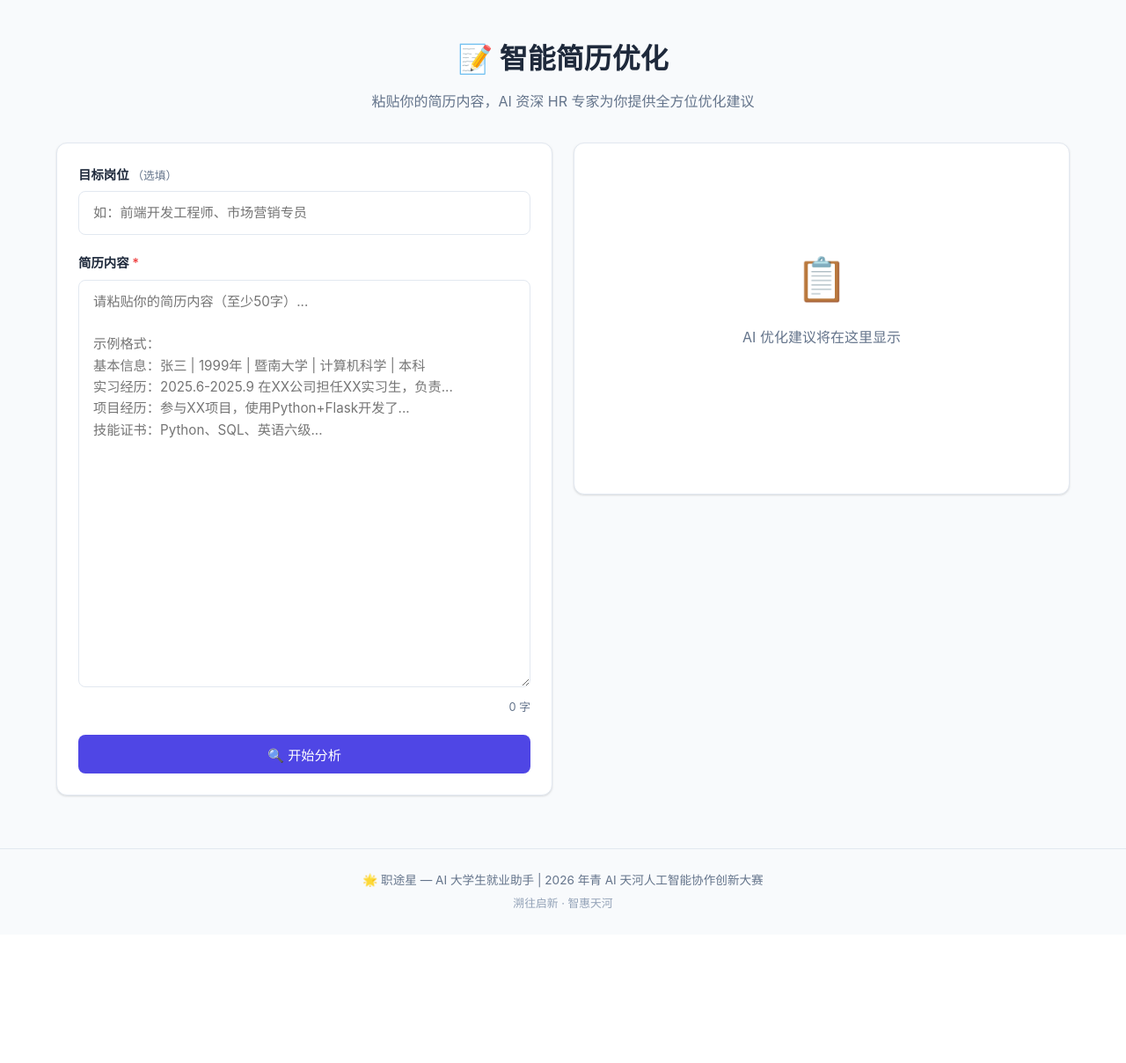
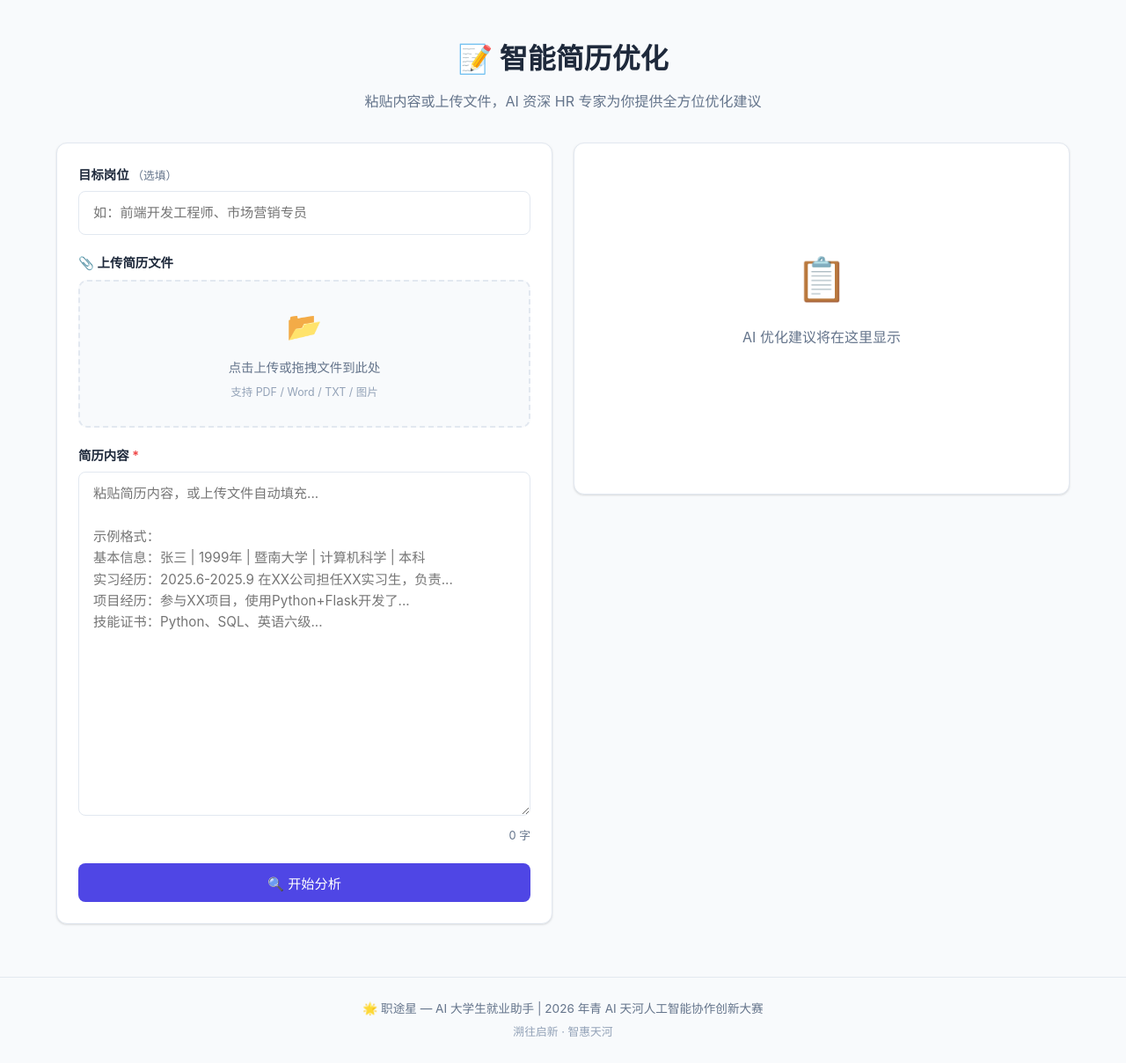
Before and after one commit to Luke06-ctrl/ai-job-helper, a Flask app: page /resume in a window 1280 px wide. Shown: the part 61-1269 px from the top of the page at 88% size. Before the commit the page ends 1093 px from the top, so only its background shows below. Run offline with Flask 3, Linux system fonts and the light colour scheme.

Commit message:
feat: add file upload (PDF/Word/TXT) and image OCR support

```diff
--- a/app.py
+++ b/app.py
@@ -1,9 +1,16 @@
 """职途星 — AI 大学生就业助手"""
+
+import base64
+import io
+import json
 
 from flask import Flask, render_template, request, jsonify, Response, session
 from flask_limiter import Limiter
+from PyPDF2 import PdfReader
+from docx import Document
+
 from config import SECRET_KEY, DEBUG
-from utils.deepseek import chat, chat_stream
+from utils.deepseek import chat, chat_stream, ocr_image
 from prompts.resume import build_messages as resume_build
 from prompts.interview import (
     build_start_message,
@@ -11,7 +18,6 @@ from prompts.interview import (
     INTERVIEW_TYPES,
 )
 from prompts.career import build_messages as career_build, PRESET_QUESTIONS
-import json
 
 app = Flask(__name__)
 app.secret_key = SECRET_KEY
@@ -83,6 +89,67 @@ def api_resume_analyze():
     messages = resume_build(resume_text, target_job)
     result = chat(messages, temperature=0.6)
     return jsonify({"result": result})
+
+
+@app.route("/api/resume/upload", methods=["POST"])
+@limiter.limit("3 per minute")
+def api_resume_upload():
+    """文件上传 + 图片 OCR 提取"""
+    file = request.files.get("file")
+    if not file:
+        return jsonify({"error": "请选择文件"}), 400
+
+    filename = file.filename.lower()
+    content = ""
+
+    try:
+        # 图片文件 → OCR 识别
+        if filename.endswith((".png", ".jpg", ".jpeg", ".webp", ".bmp")):
+            raw = file.read()
+            img_b64 = base64.b64encode(raw).decode("utf-8")
+            mime = "image/" + ("jpeg" if filename.endswith(".jpg") or filename.endswith(".jpeg") else filename.split(".")[-1])
+            if filename.endswith(".webp"):
+                mime = "image/webp"
+            elif filename.endswith(".bmp"):
+                mime = "image/bmp"
+            content = ocr_image(img_b64, mime)
+            if content.startswith("[OCR错误]"):
+                return jsonify({"error": content}), 500
+
+        # PDF 文件
+        elif filename.endswith(".pdf"):
+            raw = file.read()
+            reader = PdfReader(io.BytesIO(raw))
+            for page in reader.pages:
+                text = page.extract_text()
+                if text:
+                    content += text + "\n"
+            if not content.strip():
+                return jsonify({"error": "未能从 PDF 中提取文字，请尝试粘贴或拍照"}), 400
+
+        # Word 文件
+        elif filename.endswith(".docx"):
+            raw = file.read()
+            doc = Document(io.BytesIO(raw))
+            content = "\n".join(p.text for p in doc.paragraphs)
+            if not content.strip():
+                return jsonify({"error": "Word 文件内容为空"}), 400
+
+        # 纯文本文件
+        elif filename.endswith(".txt"):
+            raw = file.read()
+            content = raw.decode("utf-8", errors="replace")
+
+        else:
+            return jsonify({"error": "不支持的文件格式，请上传 PDF/Word/TXT/图片"}), 400
+
+        if not content.strip() or len(content.strip()) < 20:
+            return jsonify({"error": "提取的文字内容太少，请确认文件包含简历内容"}), 400
+
+        return jsonify({"content": content.strip(), "filename": file.filename})
+
+    except Exception as e:
+        return jsonify({"error": f"文件处理失败: {str(e)}"}), 500
 
 
 @app.route("/api/interview/start", methods=["POST"])
--- a/requirements.txt
+++ b/requirements.txt
@@ -2,4 +2,6 @@ flask==3.1.0
 flask-limiter==3.10.1
 openai==1.68.0
 python-dotenv==1.1.0
+PyPDF2==3.0.1
+python-docx==1.1.2
 gunicorn==23.0.0
--- a/static/css/style.css
+++ b/static/css/style.css
@@ -343,6 +343,53 @@ textarea:focus, input[type="text"]:focus {
     font-size: .8rem;
     color: var(--text-secondary);
     margin-top: 4px;
+}
+
+/* ═══════════════ 文件上传 ═══════════════ */
+.upload-zone {
+    border: 2px dashed var(--border);
+    border-radius: 10px;
+    padding: 24px;
+    text-align: center;
+    cursor: pointer;
+    transition: all .2s;
+    background: var(--bg);
+}
+
+.upload-zone:hover,
+.upload-zone.dragover {
+    border-color: var(--primary);
+    background: var(--primary-light);
+}
+
+.upload-icon { font-size: 2rem; margin-bottom: 8px; }
+
+.upload-zone p {
+    margin: 4px 0;
+    color: var(--text-secondary);
+    font-size: .9rem;
+}
+
+.upload-hint {
+    font-size: .78rem !important;
+    color: #94a3b8 !important;
+}
+
+.upload-progress {
+    display: flex;
+    align-items: center;
+    justify-content: center;
+    gap: 10px;
+    padding: 8px;
+    color: var(--primary);
+    font-size: .88rem;
+}
+
+.upload-done {
+    padding: 8px;
+    color: var(--success);
+    font-size: .88rem;
+    font-weight: 500;
 }
 
 /* ═══════════════ 简历页 ═══════════════ */
--- a/templates/resume.html
+++ b/templates/resume.html
@@ -6,7 +6,7 @@
 <div class="container page-container">
     <div class="page-header">
         <h1>📝 智能简历优化</h1>
-        <p>粘贴你的简历内容，AI 资深 HR 专家为你提供全方位优化建议</p>
+        <p>粘贴内容或上传文件，AI 资深 HR 专家为你提供全方位优化建议</p>
     </div>
 
     <div class="resume-grid">
@@ -16,17 +16,36 @@
                 <label for="targetJob">目标岗位 <span class="optional">（选填）</span></label>
                 <input type="text" id="targetJob" placeholder="如：前端开发工程师、市场营销专员">
             </div>
+
+            <!-- 文件上传区 -->
+            <div class="form-group">
+                <label>📎 上传简历文件</label>
+                <div id="uploadZone" class="upload-zone">
+                    <div class="upload-icon">📂</div>
+                    <p>点击上传或拖拽文件到此处</p>
+                    <p class="upload-hint">支持 PDF / Word / TXT / 图片</p>
+                    <input type="file" id="fileInput" accept=".pdf,.docx,.txt,.png,.jpg,.jpeg,.webp,.bmp" hidden>
+                    <div id="uploadProgress" class="upload-progress" style="display:none;">
+                        <div class="spinner"></div>
+                        <span id="uploadStatus">正在识别...</span>
+                    </div>
+                    <div id="uploadDone" class="upload-done" style="display:none;">
+                        ✅ <span id="uploadFilename"></span> 识别完成（<span id="uploadChars">0</span>字）
+                    </div>
+                </div>
+            </div>
+
             <div class="form-group">
                 <label for="resumeContent">简历内容 <span class="required">*</span></label>
                 <textarea id="resumeContent"
-                    placeholder="请粘贴你的简历内容（至少50字）...
+                    placeholder="粘贴简历内容，或上传文件自动填充...
 
 示例格式：
 基本信息：张三 | 1999年 | 暨南大学 | 计算机科学 | 本科
 实习经历：2025.6-2025.9 在XX公司担任XX实习生，负责...
 项目经历：参与XX项目，使用Python+Flask开发了...
 技能证书：Python、SQL、英语六级..."
-                    rows="18"></textarea>
+                    rows="15"></textarea>
                 <div class="char-count"><span id="charCount">0</span> 字</div>
             </div>
             <button id="analyzeBtn" class="btn btn-primary btn-block">
@@ -54,6 +73,13 @@
 {% block scripts %}
 <script>
 document.addEventListener('DOMContentLoaded', function() {
+    const uploadZone = document.getElementById('uploadZone');
+    const fileInput = document.getElementById('fileInput');
+    const uploadProgress = document.getElementById('uploadProgress');
+    const uploadStatus = document.getElementById('uploadStatus');
+    const uploadDone = document.getElementById('uploadDone');
+    const uploadFilename = document.getElementById('uploadFilename');
+    const uploadChars = document.getElementById('uploadChars');
     const textarea = document.getElementById('resumeContent');
     const charCount = document.getElementById('charCount');
     const analyzeBtn = document.getElementById('analyzeBtn');
@@ -67,13 +93,81 @@ document.addEventListener('DOMContentLoaded', function() {
         charCount.textContent = this.value.length;
     });
 
+    // 点击上传区域
+    uploadZone.addEventListener('click', function(e) {
+        if (uploadProgress.style.display === 'flex') return;
+        fileInput.click();
+    });
+
+    // 拖拽上传
+    uploadZone.addEventListener('dragover', function(e) {
+        e.preventDefault();
+        this.classList.add('dragover');
+    });
+    uploadZone.addEventListener('dragleave', function() {
+        this.classList.remove('dragover');
+    });
+    uploadZone.addEventListener('drop', function(e) {
+        e.preventDefault();
+        this.classList.remove('dragover');
+        if (e.dataTransfer.files.length) {
+            handleFile(e.dataTransfer.files[0]);
+        }
+    });
+
+    // 文件选择
+    fileInput.addEventListener('change', function() {
+        if (this.files.length) {
+            handleFile(this.files[0]);
+        }
+    });
+
+    // 处理文件上传
+    async function handleFile(file) {
+        const formData = new FormData();
+        formData.append('file', file);
+
+        // 显示进度
+        uploadProgress.style.display = 'flex';
+        uploadDone.style.display = 'none';
+        const isImage = file.name.match(/\.(png|jpg|jpeg|webp|bmp)$/i);
+        uploadStatus.textContent = isImage ? '正在 OCR 识别图片...' : '正在提取文件内容...';
+
+        try {
+            const resp = await fetch('/api/resume/upload', {
+                method: 'POST',
+                body: formData
+            });
+            const data = await resp.json();
+
+            uploadProgress.style.display = 'none';
+
+            if (data.error) {
+                showError(data.error);
+                return;
+            }
+
+            // 填充到文本框
+            textarea.value = data.content;
+            charCount.textContent = data.content.length;
+            uploadFilename.textContent = data.filename || file.name;
+            uploadChars.textContent = data.content.length;
+            uploadDone.style.display = 'block';
+            resultError.style.display = 'none';
+
+        } catch (e) {
+            uploadProgress.style.display = 'none';
+            showError('文件处理失败：' + e.message);
+        }
+    }
+
     // 分析按钮
     analyzeBtn.addEventListener('click', async function() {
         const content = textarea.value.trim();
         const targetJob = document.getElementById('targetJob').value.trim();
 
         if (!content) {
-            showError('请输入简历内容');
+            showError('请粘贴简历内容或上传文件');
             return;
         }
         if (content.length < 50) {
@@ -81,7 +175,6 @@ document.addEventListener('DOMContentLoaded', function() {
             return;
         }
 
-        // 显示加载状态
         setState('loading');
         analyzeBtn.disabled = true;
 
```
Also changed, not shown: utils/deepseek.py (+35 -0 lines), .github/workflows/docker.yml.
